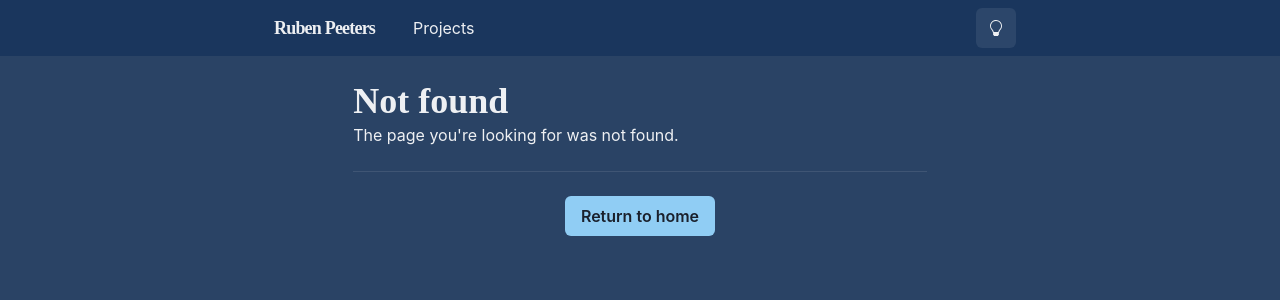
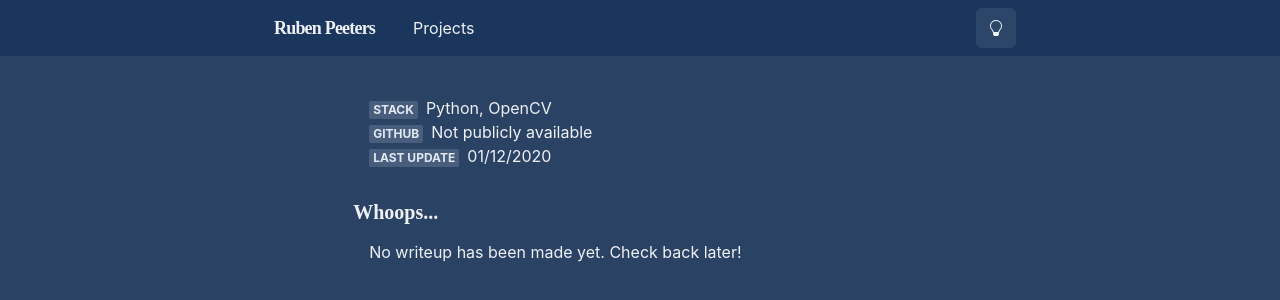
Before and after one commit to RubenPeeters/rubenpeeters-homepage, a Next.js app: page /projects/computervision in a window 1280 px wide. Before the commit this address had no page. Shown: the top 300 px of the page. Built offline with nearby package versions, Linux system fonts and the light colour scheme.

Commit message:
Added computer vision project

```diff
--- /dev/null
+++ b/pages/projects/computervision.js
@@ -0,0 +1,33 @@
+import { Container, List, ListItem, Link, Heading } from '@chakra-ui/react'
+import Paragraph from '../../components/paragraph'
+import Section from '../../components/section'
+import { MrBadge, TempImage } from '../../components/project-templates'
+import { ExternalLinkIcon } from '@chakra-ui/icons'
+function Project() {
+  return (
+    <Container>
+      <List ml={4} my={4}>
+        <ListItem>
+          <MrBadge>Stack</MrBadge>
+          <span>Python, OpenCV</span>
+        </ListItem>
+        <ListItem>
+          <MrBadge>GitHub</MrBadge>
+          Not publicly available
+        </ListItem>
+        <ListItem>
+          <MrBadge>Last update</MrBadge>
+          <span>01/12/2020</span>
+        </ListItem>
+      </List>
+      <Section>
+        <Heading mt={8} as="h3" variant="section-title">
+          Whoops...
+        </Heading>
+        <Paragraph>No writeup has been made yet. Check back later!</Paragraph>
+      </Section>
+    </Container>
+  )
+}
+
+export default Project
--- a/pages/projects/mlnids.js
+++ b/pages/projects/mlnids.js
@@ -9,11 +9,13 @@ function Project() {
       <List ml={4} my={4}>
         <ListItem>
           <MrBadge>Stack</MrBadge>
-          <span>Python, IJupyter Notebooks, Tensorflow, PyTorch, Pandas</span>
+          <span>Python, Jupyter Notebooks, Tensorflow, PyTorch, Pandas</span>
         </ListItem>
         <ListItem>
           <MrBadge>GitHub</MrBadge>
-          Not publicly available
+          <Link href="https://github.com/RubenPeeters/masterproef">
+            Source code <ExternalLinkIcon />
+          </Link>
         </ListItem>
         <ListItem>
           <MrBadge>Last update</MrBadge>
```
Also changed, not shown: pages/projects.js (+8 -0 lines), 1 other file (tests, documents, lock files or other folders).
